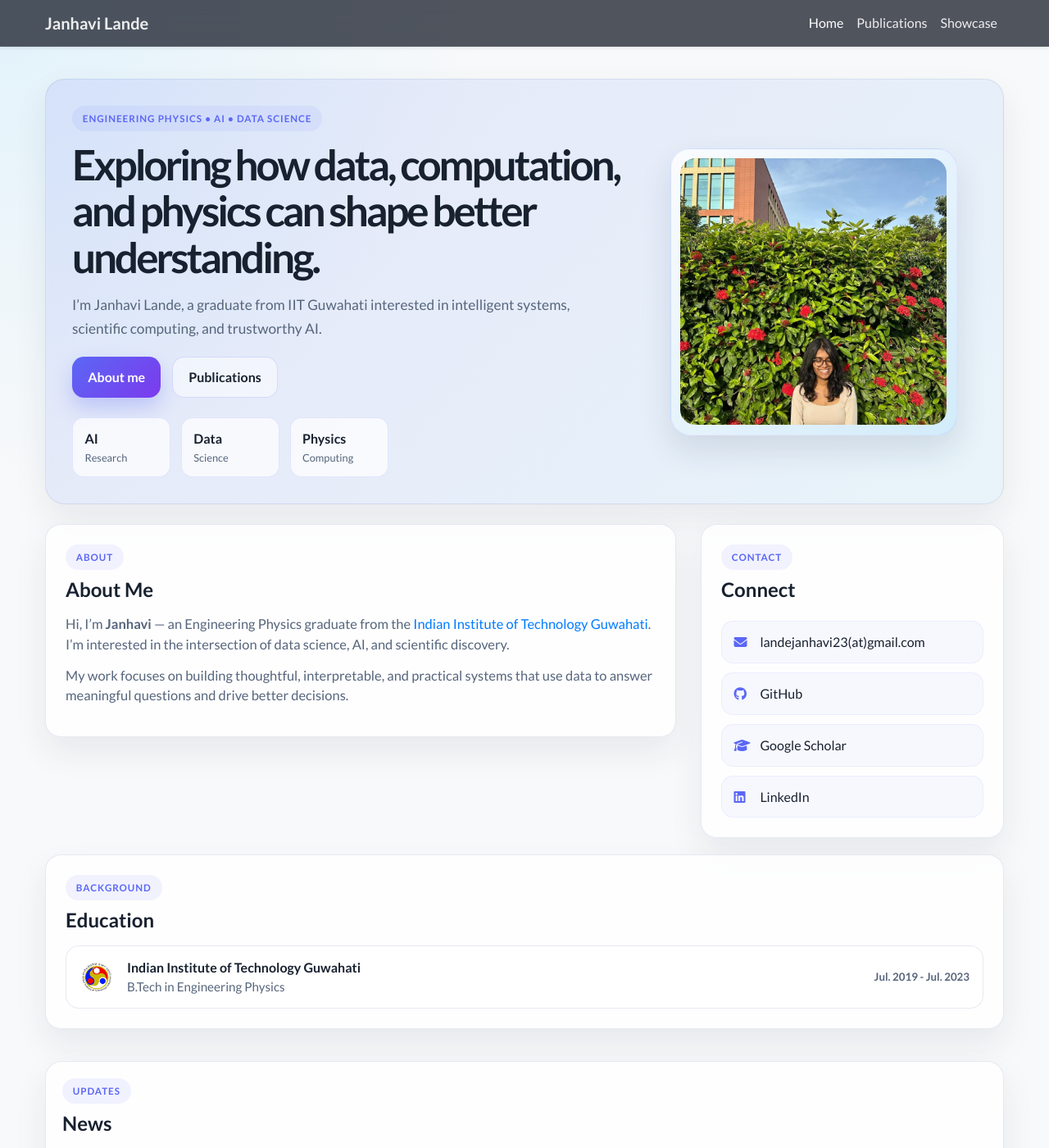
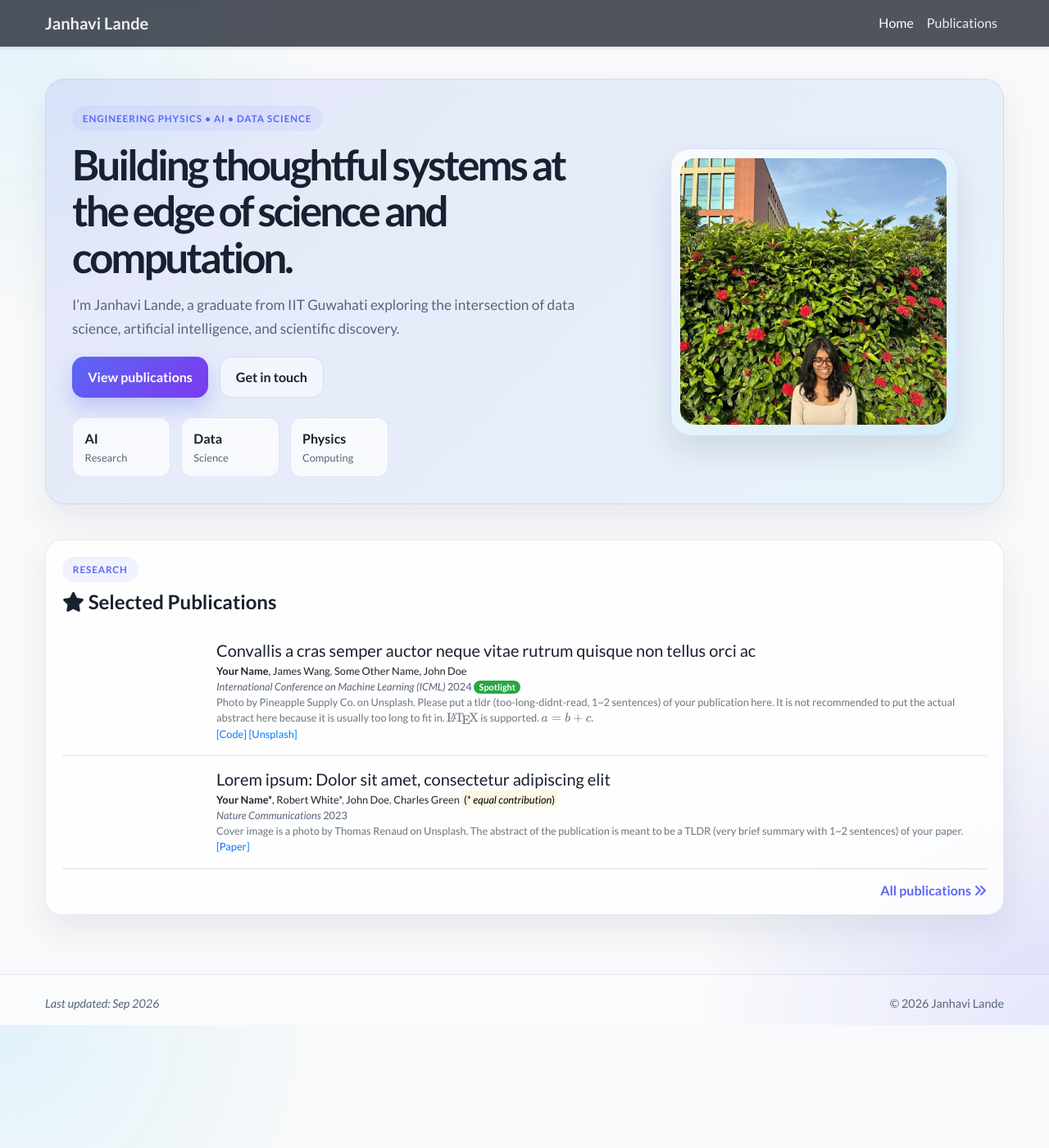
Before and after one commit to janhavilande/janhavilande.github.io, a Jekyll site: the page built from index.html, in a window 1280 px wide and 1400 px high. Shown: the whole window at 82% size. Built offline with Jekyll 4.4.1, drawn with Linux system fonts in a browser that asks for light colours; nearby versions of some CDN libraries; a style sheet for code colours, icons or effects is not loaded; some of the changed text lies outside the part shown.

Commit message:
Simplify homepage and remove extra pages

```diff
--- a/_data/navigation.yml
+++ b/_data/navigation.yml
@@ -4,5 +4,3 @@ pages:
   url: /
 - name: Publications
   url: /publications
-- name: Showcase
-  url: /showcase
--- a/assets/css/global.css
+++ b/assets/css/global.css
@@ -229,92 +229,6 @@ p {
     font-size: 1.5rem;
 }
 
-.card-body-copy {
-    font-size: 1.03rem;
-    color: var(--muted);
-}
-
-.card-body-copy p {
-    margin-bottom: 0.8rem;
-}
-
-.compact-card {
-    height: 100%;
-}
-
-.contact-list {
-    display: flex;
-    flex-direction: column;
-    gap: 0.7rem;
-    margin-top: 0.5rem;
-}
-
-.contact-list a {
-    display: flex;
-    align-items: center;
-    gap: 0.8rem;
-    text-decoration: none;
-    color: var(--text);
-    background: rgba(91, 103, 245, 0.04);
-    border: 1px solid rgba(91, 103, 245, 0.08);
-    padding: 0.8rem 0.9rem;
-    border-radius: 0.9rem;
-    transition: all 0.2s ease;
-}
-
-.contact-list a:hover {
-    background: rgba(91, 103, 245, 0.08);
-    transform: translateX(2px);
-}
-
-.contact-list i {
-    width: 1.2rem;
-    color: var(--accent);
-}
-
-.education-list {
-    display: flex;
-    flex-direction: column;
-    gap: 0.9rem;
-}
-
-.edu-item {
-    display: grid;
-    grid-template-columns: auto 1fr auto;
-    gap: 1rem;
-    align-items: center;
-    padding: 0.9rem 1rem;
-    border-radius: 1rem;
-    background: rgba(255,255,255,0.55);
-    border: 1px solid var(--line);
-}
-
-.edu-item img {
-    width: 42px;
-    height: 42px;
-    object-fit: contain;
-    border-radius: 0.7rem;
-    background: rgba(255,255,255,0.6);
-    padding: 0.2rem;
-}
-
-.edu-main {
-    font-weight: 700;
-    color: var(--text);
-}
-
-.edu-meta {
-    color: var(--muted);
-    font-size: 0.95rem;
-}
-
-.edu-date {
-    font-size: 0.83rem;
-    font-weight: 600;
-    color: var(--muted);
-    white-space: nowrap;
-}
-
 .modern-list-card {
     background: rgba(255,255,255,0.84);
     border: 1px solid var(--line);
--- a/index.html
+++ b/index.html
@@ -8,14 +8,14 @@ navbar_title: Home
     <section class="hero-panel">
         <div class="hero-copy">
             <span class="eyebrow">Engineering Physics • AI • Data Science</span>
-            <h1>Exploring how data, computation, and physics can shape better understanding.</h1>
+            <h1>Building thoughtful systems at the edge of science and computation.</h1>
             <p>
-                I’m Janhavi Lande, a graduate from IIT Guwahati interested in intelligent systems,
-                scientific computing, and trustworthy AI.
+                I’m Janhavi Lande, a graduate from IIT Guwahati exploring the intersection of data science,
+                artificial intelligence, and scientific discovery.
             </p>
             <div class="hero-actions">
-                <a href="#about" class="primary-btn">About me</a>
-                <a href="{{ 'publications' | relative_url }}" class="secondary-btn">Publications</a>
+                <a href="#featured-publications" class="primary-btn">View publications</a>
+                <a href="mailto:{{ site.data.profile.email | encode_email }}" class="secondary-btn">Get in touch</a>
             </div>
             <div class="mini-stats">
                 <div class="stat-pill">
@@ -42,95 +42,10 @@ navbar_title: Home
         </div>
     </section>
 
-    <div id="about" class="row home-grid">
-        <div class="col-lg-8">
-            <div class="card modern-card">
-                <div class="card-header-row">
-                    <span class="section-kicker">About</span>
-                    <h2>About Me</h2>
-                </div>
-                <div class="card-body-copy">
-                    {{ site.data.profile.short_bio }}
-                </div>
-            </div>
-        </div>
-
-        <div class="col-lg-4">
-            <div class="card modern-card compact-card">
-                <div class="card-header-row small-row">
-                    <span class="section-kicker">Contact</span>
-                    <h3>Connect</h3>
-                </div>
-                <div class="contact-list">
-                    <a href="mailto:{{ site.data.profile.email | encode_email }}">
-                        <i class="fas fa-envelope"></i>
-                        <span>{{ site.data.profile.email | replace: "@", "(at)" }}</span>
-                    </a>
-                    {% if site.data.profile.github %}
-                    <a href="https://github.com/{{ site.data.profile.github }}" target="_blank" rel="noopener">
-                        <i class="fab fa-github"></i>
-                        <span>GitHub</span>
-                    </a>
-                    {% endif %}
-                    {% if site.data.profile.gscholar %}
-                    <a href="https://scholar.google.com/citations?user={{ site.data.profile.gscholar }}" target="_blank" rel="noopener">
-                        <i class="fas fa-graduation-cap"></i>
-                        <span>Google Scholar</span>
-                    </a>
-                    {% endif %}
-                    {% if site.data.profile.linkedin %}
-                    <a href="https://www.linkedin.com/in/{{ site.data.profile.linkedin }}" target="_blank" rel="noopener">
-                        <i class="fab fa-linkedin"></i>
-                        <span>LinkedIn</span>
-                    </a>
-                    {% endif %}
-                </div>
-            </div>
-        </div>
-    </div>
-
-    {% if site.data.profile.education %}
-    <div class="row home-grid">
+    <div id="featured-publications" class="row home-grid">
         <div class="col-12">
-            <div class="card modern-card">
-                <div class="card-header-row">
-                    <span class="section-kicker">Background</span>
-                    <h2>Education</h2>
-                </div>
-                <div class="education-list">
-                    {% for item in site.data.profile.education %}
-                    <div class="edu-item">
-                        <img src="{{ item.logo | relative_url }}" alt="{{ item.name }}" />
-                        <div class="edu-copy">
-                            <div class="edu-main">{{ item.name }}</div>
-                            <div class="edu-meta">{{ item.position }}</div>
-                        </div>
-                        <div class="edu-date">{{ item.date }}</div>
-                    </div>
-                    {% endfor %}
-                </div>
-            </div>
-        </div>
-    </div>
-    {% endif %}
-
-    {% if site.data.display.homepage.show_news %}
-    {% assign count_news = site.news | size %}
-    {% if count_news > 0 %}
-    <div class="row home-grid">
-        <div class="col-12">
-            {% include widgets/news_card.html limit=site.data.display.homepage.num_news %}
-        </div>
-    </div>
-    {% endif %}
-    {% endif %}
-
-    {% if site.data.display.homepage.show_selected_publications %}
-    {% assign pubs = site.publications | sort: "date" | reverse | where: "selected", true %}
-    <div class="row home-grid">
-        <div class="col-12">
+            {% assign pubs = site.publications | sort: "date" | reverse | where: "selected", true %}
             {% include widgets/publication_card.html publications=pubs title='<i class="fas fa-star"></i> Selected Publications' %}
         </div>
     </div>
-    {% endif %}
 </div>
```
Also changed, not shown: index_layout2.html (deleted, +0 -26 lines), showcase.html (deleted, +0 -32 lines).
